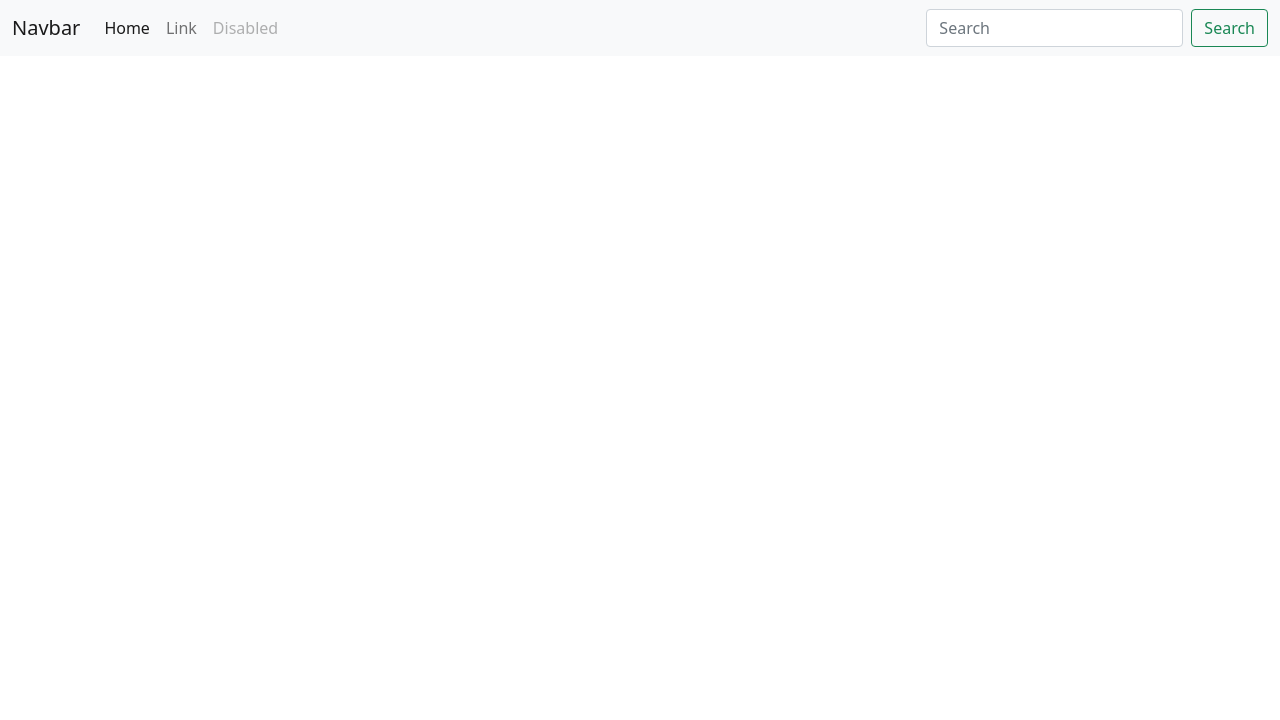
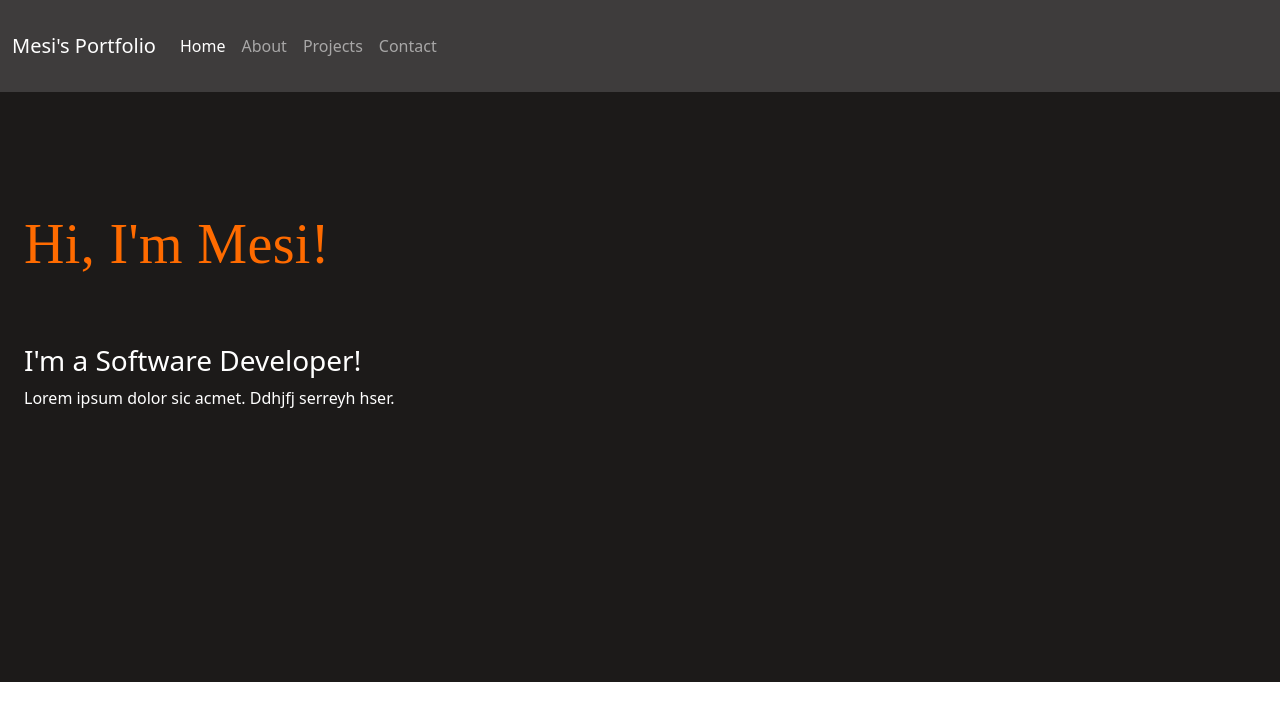
Before and after one commit to Mesi21/Portfolio, a website: page index.html in a window 1280 px wide. Drawn offline with nearby package versions, Linux system fonts and the light colour scheme.

Commit message:
:construction: add about section

```diff
--- a/index.html
+++ b/index.html
@@ -6,39 +6,42 @@
   <meta name="viewport" content="width=device-width, initial-scale=1.0">
   <link href="https://cdn.jsdelivr.net/npm/bootstrap@5.0.2/dist/css/bootstrap.min.css" rel="stylesheet" integrity="sha384-EVSTQN3/azprG1Anm3QDgpJLIm9Nao0Yz1ztcQTwFspd3yD65VohhpuuCOmLASjC" crossorigin="anonymous">
   <title>Portfolio</title>
+  <link rel="stylesheet" href="styles/style.css" />
 </head>
 <body>
-  <div class="collapse" id="navbarToggleExternalContent">
-    <div class="bg-dark p-4">
-      <h5 class="text-white h4">Collapsed content</h5>
-      <span class="text-muted">Toggleable via the navbar brand.</span>
-    </div>
-  </div>
-  <nav class="navbar navbar-expand-lg navbar-light bg-light">
+  <nav class="navbar navbar-expand-lg navbar-dark bg-dark">
     <div class="container-fluid">
+      <a class="navbar-brand" href="#">Mesi's Portfolio</a>
       <button class="navbar-toggler" type="button" data-bs-toggle="collapse" data-bs-target="#navbarTogglerDemo03" aria-controls="navbarTogglerDemo03" aria-expanded="false" aria-label="Toggle navigation">
         <span class="navbar-toggler-icon"></span>
       </button>
-      <a class="navbar-brand" href="#">Navbar</a>
       <div class="collapse navbar-collapse" id="navbarTogglerDemo03">
         <ul class="navbar-nav me-auto mb-2 mb-lg-0">
           <li class="nav-item">
             <a class="nav-link active" aria-current="page" href="#">Home</a>
           </li>
           <li class="nav-item">
-            <a class="nav-link" href="#">Link</a>
+            <a class="nav-link" aria-current="page" href="#">About</a>
           </li>
           <li class="nav-item">
-            <a class="nav-link disabled" href="#" tabindex="-1" aria-disabled="true">Disabled</a>
+            <a class="nav-link" href="#">Projects</a>
+          </li>
+          <li class="nav-item">
+            <a class="nav-link" href="#">Contact</a>
           </li>
         </ul>
-        <form class="d-flex">
-          <input class="form-control me-2" type="search" placeholder="Search" aria-label="Search">
-          <button class="btn btn-outline-success" type="submit">Search</button>
-        </form>
       </div>
     </div>
   </nav>
+  <section id="about">
+    <div><h1>Hi, I'm Mesi!</h1></div>
+    <div>
+      <h3>I'm a Software Developer!</h3>
+      <p>Lorem ipsum dolor sic acmet. Ddhjfj serreyh hser.</p>
+    </div>
+    <div id="social"><i class="fa-solid fa-user"></i></div>
+  </section>
+  <section><i class="fa-solid fa-user"></i></section>
   <script src="https://cdn.jsdelivr.net/npm/@popperjs/core@2.9.2/dist/umd/popper.min.js" integrity="sha384-IQsoLXl5PILFhosVNubq5LC7Qb9DXgDA9i+tQ8Zj3iwWAwPtgFTxbJ8NT4GN1R8p" crossorigin="anonymous"></script>
   <script src="https://cdn.jsdelivr.net/npm/bootstrap@5.0.2/dist/js/bootstrap.min.js" integrity="sha384-cVKIPhGWiC2Al4u+LWgxfKTRIcfu0JTxR+EQDz/bgldoEyl4H0zUF0QKbrJ0EcQF" crossorigin="anonymous"></script>
 </body>
--- a/package.json
+++ b/package.json
@@ -7,6 +7,7 @@
     "stylelint-scss": "^3.21.0"
   },
   "dependencies": {
+    "@fortawesome/fontawesome-free": "^6.1.1",
     "bootstrap": "^5.1.3"
   }
 }
--- a/styles/style.css
+++ b/styles/style.css
@@ -0,0 +1,35 @@
+.navbar {
+  background-color: #3E3C3C !important;
+  color: var(--bs-white) !important;
+  height: 92px;
+}
+.navbar-toggler {
+  border: none;
+}
+
+.fa-solid {
+  background-color: #fff;
+}
+
+#about {
+  position: absolute;
+  top: 92px;
+  width: 100%;
+  height: 590px;
+  padding: 120px 24px;
+  background-color: #1C1A19;
+  color:#fff;
+}
+
+#about h1{
+  color: #FF6B00;
+  width: 327px;
+height: 124px;
+
+font-family: 'Crete Round';
+font-style: normal;
+font-weight: 400;
+font-size: 56px;
+line-height: 64px;
+letter-spacing: 0.37px;
+}
```
Also changed, not shown: 1 other file.
